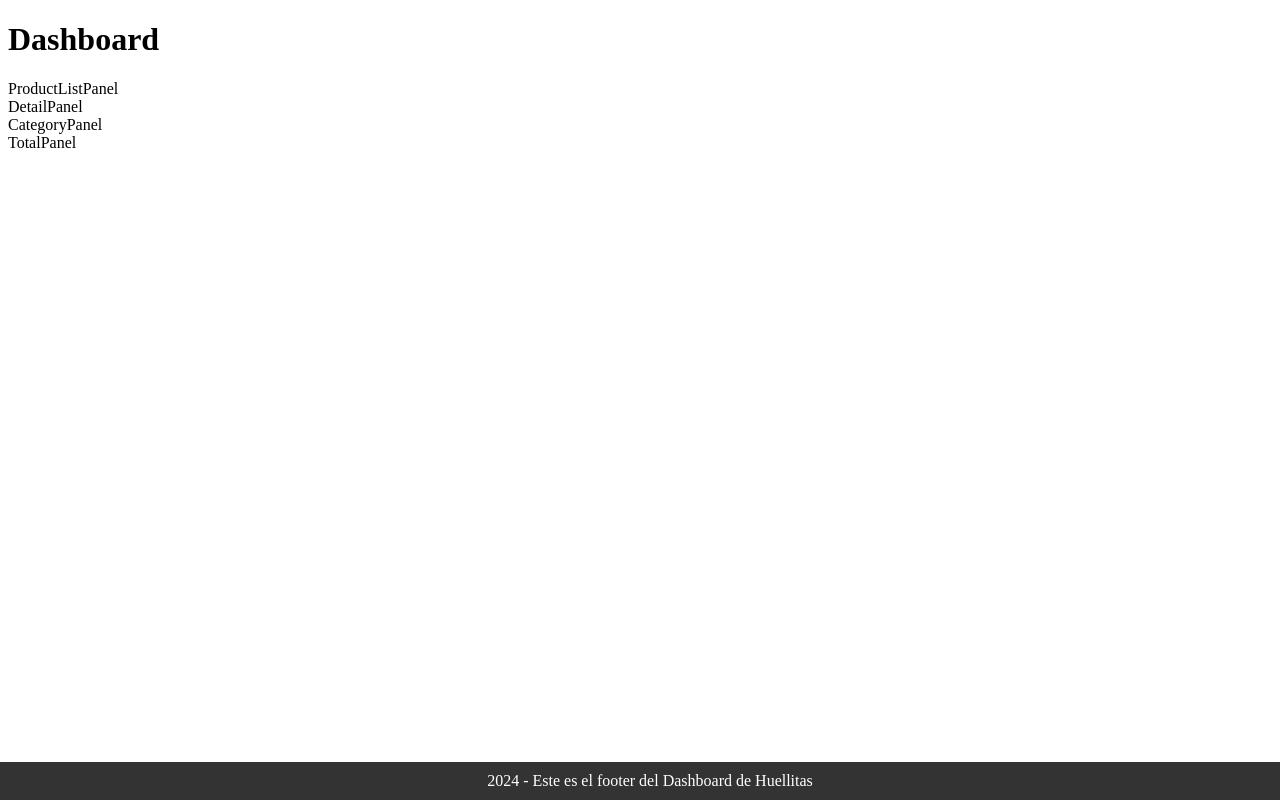
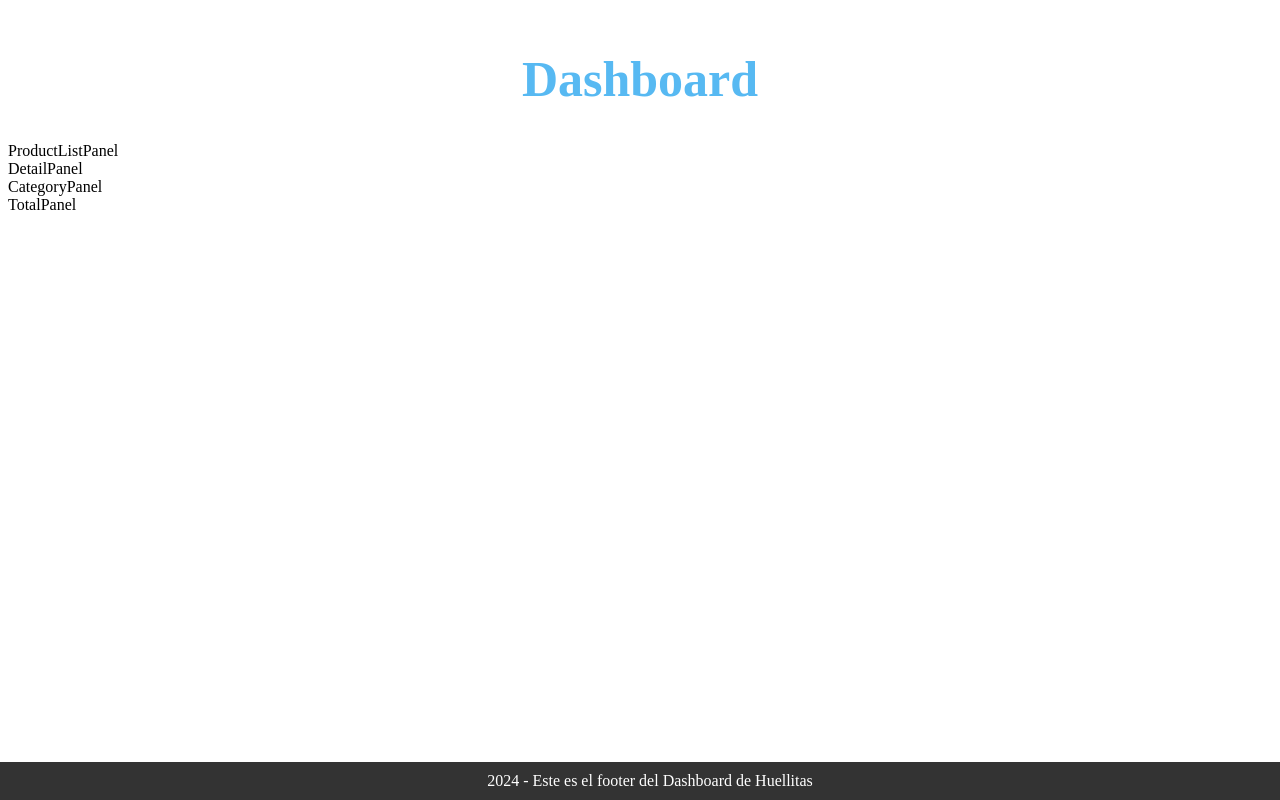
Before and after one commit to analiajaime/Dashboardhuellitas, a React (Vite) app: page / in a window 1280 px wide. Built offline with nearby package versions, Linux system fonts and the light colour scheme.

Commit message:
hasta acá

```diff
--- /dev/null
+++ b/src/components/Dashboard/dashboard.css
@@ -0,0 +1,6 @@
+h1 {
+    color: #57b9f2;
+    font-size: 50px;
+    text-align: center;
+    margin-top: 50px;
+}
--- a/src/components/Dashboard/dashboard.jsx
+++ b/src/components/Dashboard/dashboard.jsx
@@ -5,6 +5,8 @@ import DetailPanel from '../DetailPanel/DetailPanel';
 import ProductListPanel from '../ProductListPanel/ProductListPanel';
 import TotalPanel from '../TotalPanel/TotalPanel';
 import CategoryPanel from '../CategoryPanel/CategoryPanel';
+
+import './dashboard.css';
 
 const Dashboard = () => {
   return (
--- a/src/components/TotalPanel/TotalPanel.jsx
+++ b/src/components/TotalPanel/TotalPanel.jsx
@@ -1,6 +1,7 @@
 import React from 'react'
 
 const TotalPanel = () => {
+
   return (
     <div>TotalPanel</div>
   )
```
